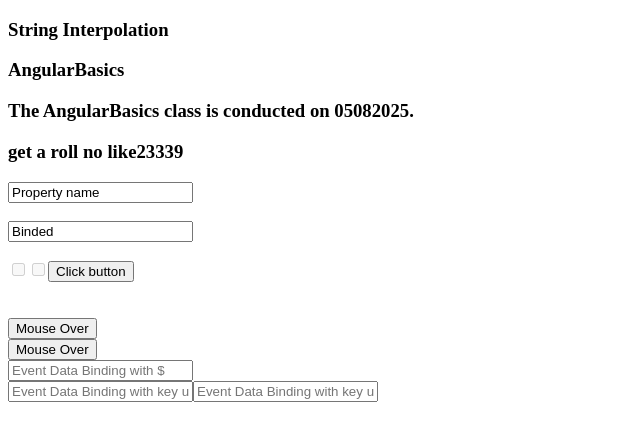
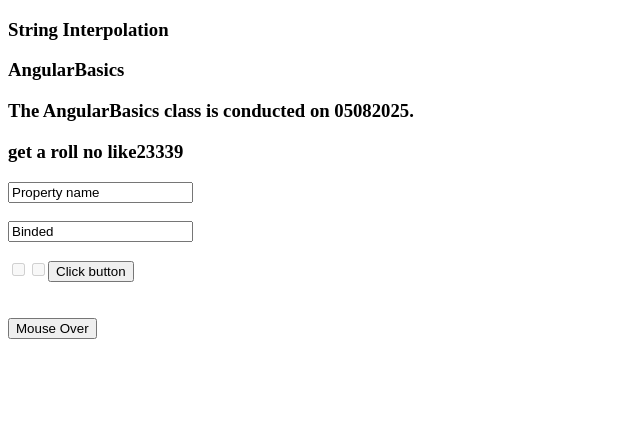
Before and after one commit to CharithaYerra/Angular, an Angular app: page / in a window 1280 px wide. Shown: the top 440 px of the page, without its empty margins (0-640 px from the left). Built offline with nearby package versions, Linux system fonts and the light colour scheme.

Commit message:
angular basics

```diff
--- a/src/app/app.component.html
+++ b/src/app/app.component.html
@@ -28,16 +28,3 @@ Here is custome componenet
   <br>
   <br>
 <button (mouseover)="btnMouse()">Mouse Over</button>
-<!-- $event -->
-  <br>
-
-<button (click)="btnClick()" (mouseover)="btnMouse()">Mouse Over</button>
-  <br>
-
-
-<input type="text" (keypress)="captureData($event)" placeholder="Event Data Binding with $">
-  <br>
-
-<input type="text" (keyup)="captureData($event)" placeholder="Event Data Binding with key up $">
-<input type="text" (keyup)="capture($event,'another argument')" placeholder="Event Data Binding with key up $">
-<!-- event + property -->
```
